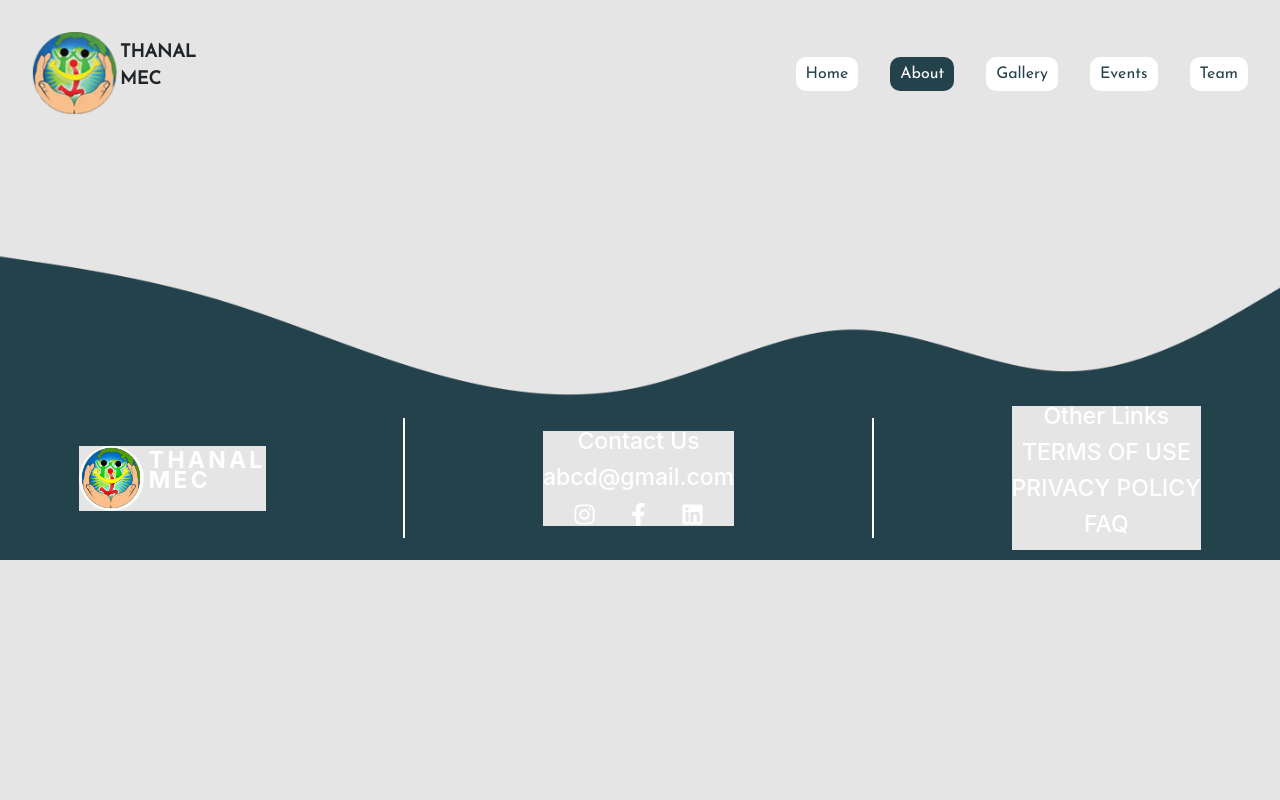
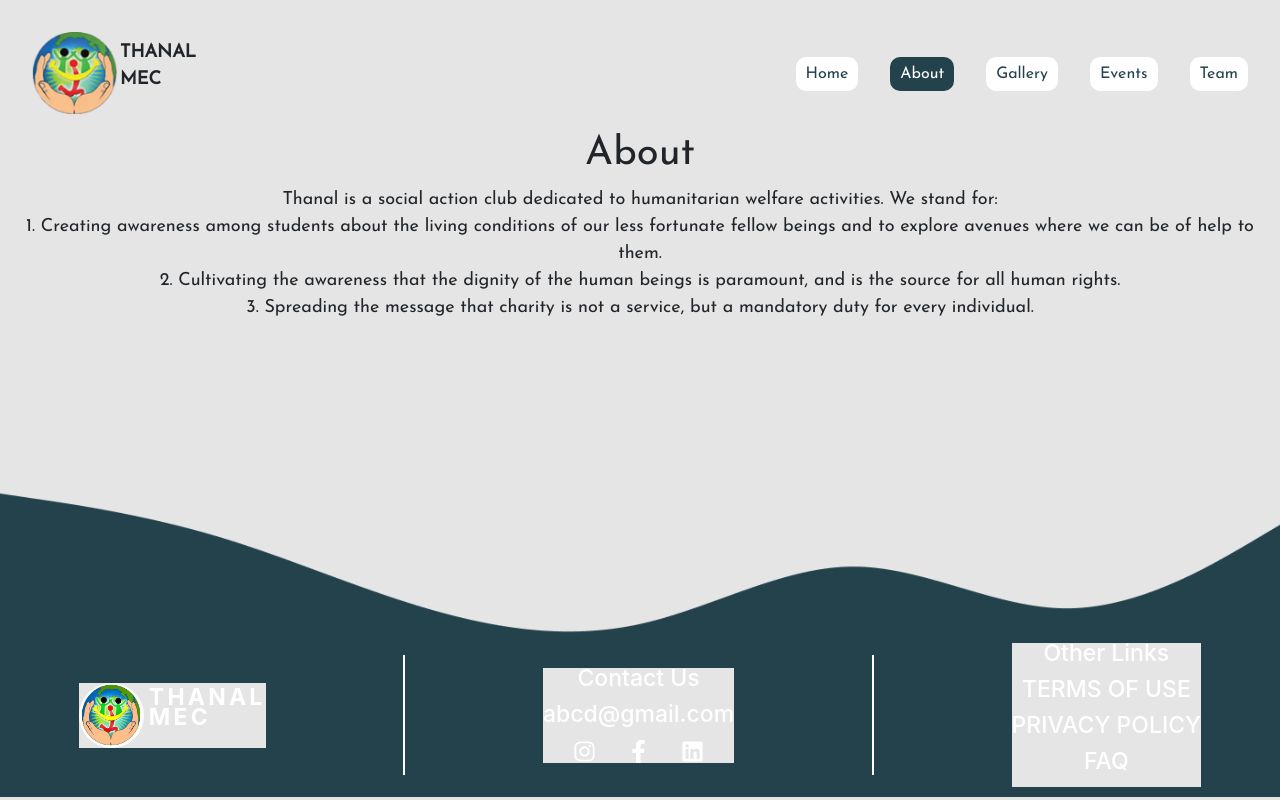
Before and after one commit to sreeramvin/mec-thanal, a React (Create React App) app: page /About in a window 1280 px wide. Built offline with nearby package versions, Linux system fonts and the light colour scheme.

Commit message:
added content in about

```diff
--- a/src/App.js
+++ b/src/App.js
@@ -1,5 +1,6 @@
 import './App.css';
 import Home from './Pages/Home/Home.js'
+import About from './Pages/About/About'
 import Events from './Pages/Events/Events'
 import Gallery from './Pages/Gallery/Gallery'
 import Team from './Pages/Team/Team'
@@ -23,6 +24,9 @@ function App() {
           <Route path="/Home">
             <Home />
           </Route>
+          <Route path="/About">
+            <About />
+          </Route>
           <Route path="/Events">
             <Events />
           </Route>
--- /dev/null
+++ b/src/Pages/About/About.css
@@ -0,0 +1,8 @@
+.main {
+    font-family: Josefin Sans;
+    margin: 15px;
+    display: flex;
+    flex-direction: column;
+    align-items: center;
+    text-align:center;
+}
--- /dev/null
+++ b/src/Pages/About/About.js
@@ -0,0 +1,20 @@
+import './About.css';
+
+export default function About() {
+    return (
+        <div className="main">
+            <h1>About</h1>
+            <p>
+            Thanal is a social action club dedicated to humanitarian welfare activities. We stand for:
+            <br></br>
+1. Creating awareness among students about the living conditions of our less fortunate fellow beings and to explore avenues where we can be of help to them.
+<br></br>
+2. Cultivating the awareness that the dignity of the human beings is paramount, and is the source for all human rights.
+<br></br>
+3. Spreading the message that charity is not a service, but a mandatory duty for every individual.
+            </p>
+        </div>
+
+
+    )
+}
```
